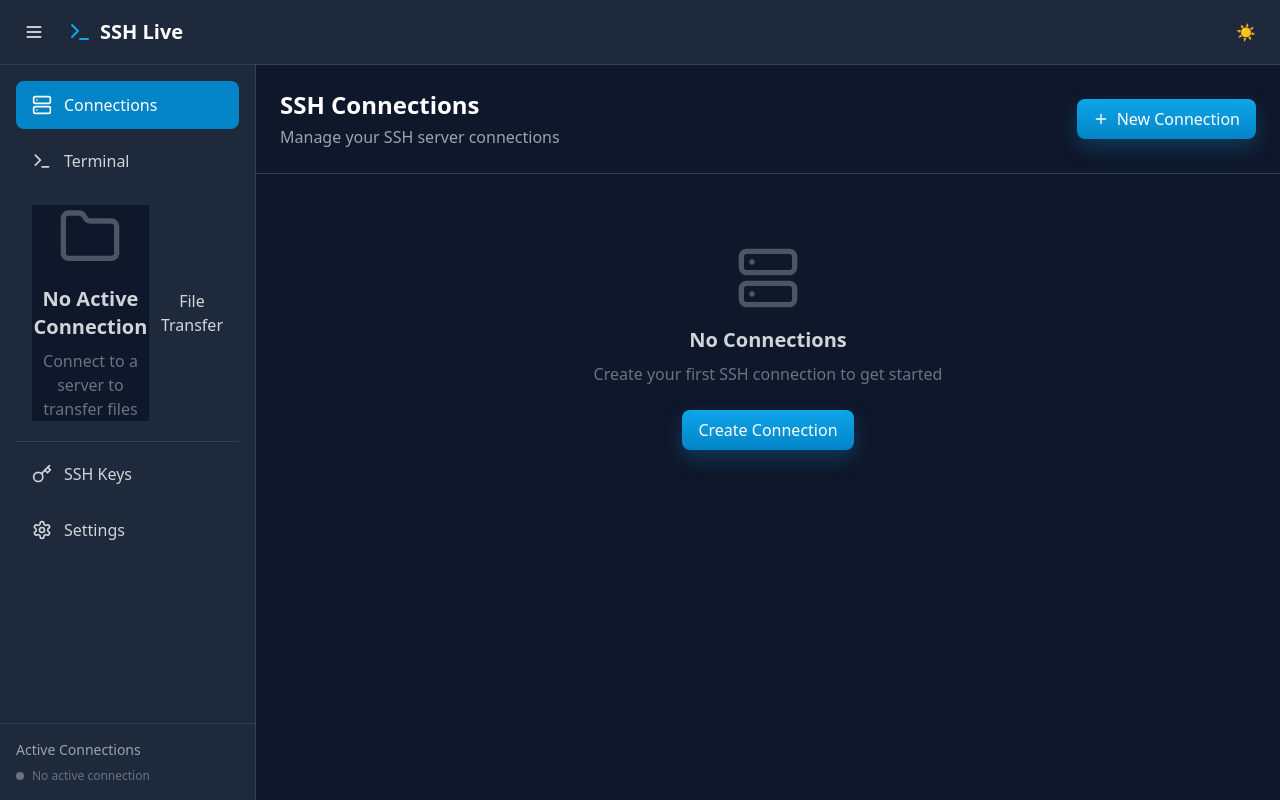
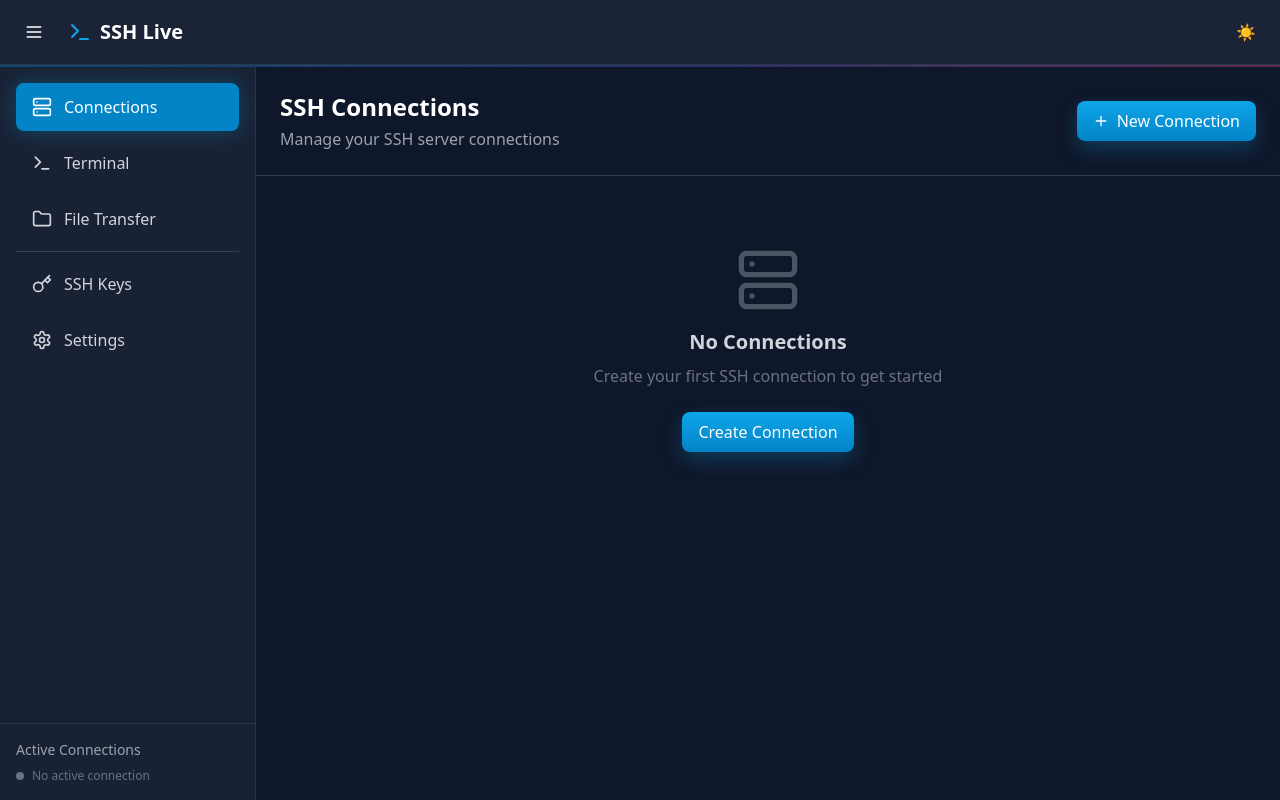
Before and after one commit to taipham2710/SSHLive, a React (Vite) app: page / in a window 1280 px wide. Built offline with nearby package versions, Linux system fonts and the light colour scheme.

Commit message:
feat(app): apply new header/sidebar/content styles
- Use app-header, app-accent-bar, sidebar, nav-item, content-surface

```diff
--- a/src/App.tsx
+++ b/src/App.tsx
@@ -1,10 +1,10 @@
 import React, { useState, useEffect } from 'react'
-import { Terminal, Settings, Key, Server, Plus, Menu, X } from 'lucide-react'
+import { Terminal, Settings, Key, Server, Plus, Menu, X, Folder } from 'lucide-react'
 import { ConnectionManager } from './components/ConnectionManager'
 import { TerminalView } from './components/TerminalView'
 import { KeyManager } from './components/KeyManager'
 import { SettingsPanel } from './components/SettingsPanel'
-import { FileTransfer } from './components/FileTransfer'
+import { FileTransfer as FileTransferView } from './components/FileTransfer'
 import { StatusBar } from './components/StatusBar'
 import { useTheme } from './hooks/useTheme'
 import { useSettings } from './hooks/useSettings'
@@ -68,7 +68,7 @@ function App() {
       case 'settings':
         return <SettingsPanel />
       case 'files':
-        return <FileTransfer connectionId={appState.activeConnection} />
+        return <FileTransferView connectionId={appState.activeConnection} />
       default:
         return <ConnectionManager onConnectionSelect={handleConnectionSelect} />
     }
@@ -77,11 +77,11 @@ function App() {
   return (
     <div className="h-screen bg-dark-900 text-white flex flex-col overflow-hidden">
       {/* Header */}
-      <header className="bg-dark-800 border-b border-dark-700 px-4 py-3 flex items-center justify-between">
+      <header className="app-header px-4 py-3 flex items-center justify-between">
         <div className="flex items-center space-x-4">
           <button
             onClick={handleSidebarToggle}
-            className="p-2 hover:bg-dark-700 rounded-lg transition-colors"
+            className="p-2 hover:bg-dark-700/70 rounded-lg transition-colors"
           >
             <Menu className="w-5 h-5" />
           </button>
@@ -94,25 +94,24 @@ function App() {
         <div className="flex items-center space-x-2">
           <button
             onClick={toggleTheme}
-            className="p-2 hover:bg-dark-700 rounded-lg transition-colors"
+            className="p-2 hover:bg-dark-700/70 rounded-lg transition-colors"
             title="Toggle theme"
           >
             {theme === 'dark' ? '☀️' : '🌙'}
           </button>
         </div>
       </header>
+      <div className="app-accent-bar" />
 
       <div className="flex flex-1 overflow-hidden">
         {/* Sidebar */}
         {appState.sidebarOpen && (
-          <aside className="w-64 bg-dark-800 border-r border-dark-700 flex flex-col">
+          <aside className="w-64 sidebar flex flex-col">
             <nav className="flex-1 p-4 space-y-2">
               <button
                 onClick={() => handleViewChange('connections')}
-                className={`w-full flex items-center space-x-3 px-4 py-3 rounded-lg transition-colors ${
-                  appState.currentView === 'connections'
-                    ? 'bg-primary-600 text-white'
-                    : 'hover:bg-dark-700 text-gray-300'
+                className={`nav-item ${
+                  appState.currentView === 'connections' ? 'nav-item-active' : ''
                 }`}
               >
                 <Server className="w-5 h-5" />
@@ -121,10 +120,8 @@ function App() {
 
               <button
                 onClick={() => handleViewChange('terminal')}
-                className={`w-full flex items-center space-x-3 px-4 py-3 rounded-lg transition-colors ${
-                  appState.currentView === 'terminal'
-                    ? 'bg-primary-600 text-white'
-                    : 'hover:bg-dark-700 text-gray-300'
+                className={`nav-item ${
+                  appState.currentView === 'terminal' ? 'nav-item-active' : ''
                 }`}
                 disabled={!appState.activeConnection}
               >
@@ -134,14 +131,12 @@ function App() {
 
               <button
                 onClick={() => handleViewChange('files')}
-                className={`w-full flex items-center space-x-3 px-4 py-3 rounded-lg transition-colors ${
-                  appState.currentView === 'files'
-                    ? 'bg-primary-600 text-white'
-                    : 'hover:bg-dark-700 text-gray-300'
+                className={`nav-item ${
+                  appState.currentView === 'files' ? 'nav-item-active' : ''
                 }`}
                 disabled={!appState.activeConnection}
               >
-                <FileTransfer className="w-5 h-5" />
+                <Folder className="w-5 h-5" />
                 <span>File Transfer</span>
               </button>
 
@@ -149,10 +144,8 @@ function App() {
 
               <button
                 onClick={() => handleViewChange('keys')}
-                className={`w-full flex items-center space-x-3 px-4 py-3 rounded-lg transition-colors ${
-                  appState.currentView === 'keys'
-                    ? 'bg-primary-600 text-white'
-                    : 'hover:bg-dark-700 text-gray-300'
+                className={`nav-item ${
+                  appState.currentView === 'keys' ? 'nav-item-active' : ''
                 }`}
               >
                 <Key className="w-5 h-5" />
@@ -161,10 +154,8 @@ function App() {
 
               <button
                 onClick={() => handleViewChange('settings')}
-                className={`w-full flex items-center space-x-3 px-4 py-3 rounded-lg transition-colors ${
-                  appState.currentView === 'settings'
-                    ? 'bg-primary-600 text-white'
-                    : 'hover:bg-dark-700 text-gray-300'
+                className={`nav-item ${
+                  appState.currentView === 'settings' ? 'nav-item-active' : ''
                 }`}
               >
                 <Settings className="w-5 h-5" />
@@ -173,7 +164,7 @@ function App() {
             </nav>
 
             {/* Connection Status */}
-            <div className="p-4 border-t border-dark-700">
+            <div className="p-4 border-t border-dark-700/70">
               <div className="text-sm text-gray-400 mb-2">Active Connections</div>
               <div className="space-y-2">
                 {appState.activeConnection ? (
@@ -193,7 +184,7 @@ function App() {
         )}
 
         {/* Main Content */}
-        <main className="flex-1 flex flex-col overflow-hidden">
+        <main className="flex-1 flex flex-col overflow-hidden content-surface">
           <div className="flex-1 overflow-hidden">
             {renderCurrentView()}
           </div>
```
